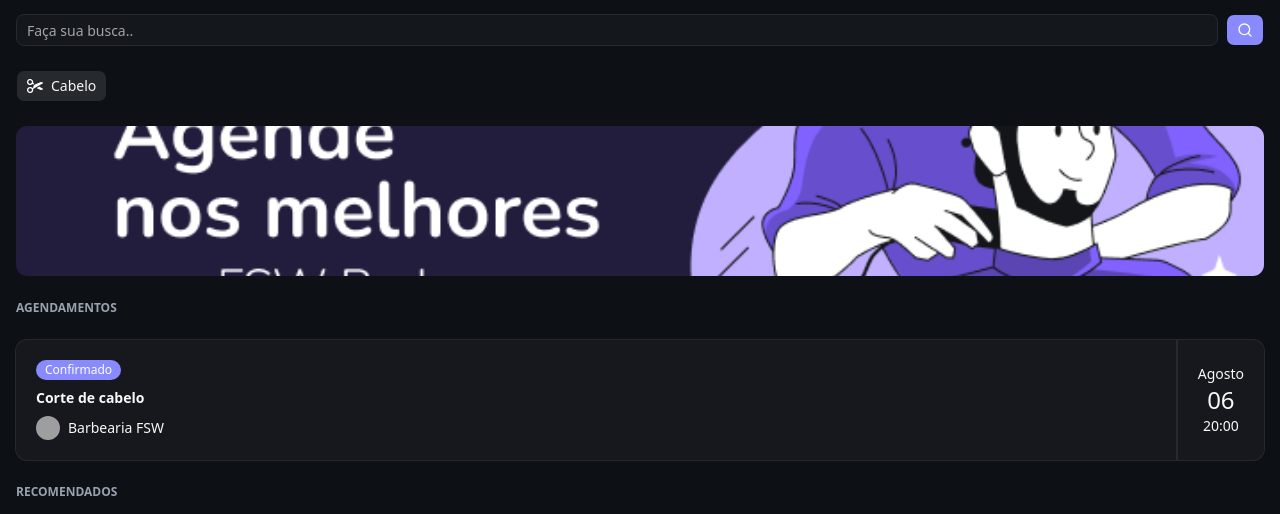
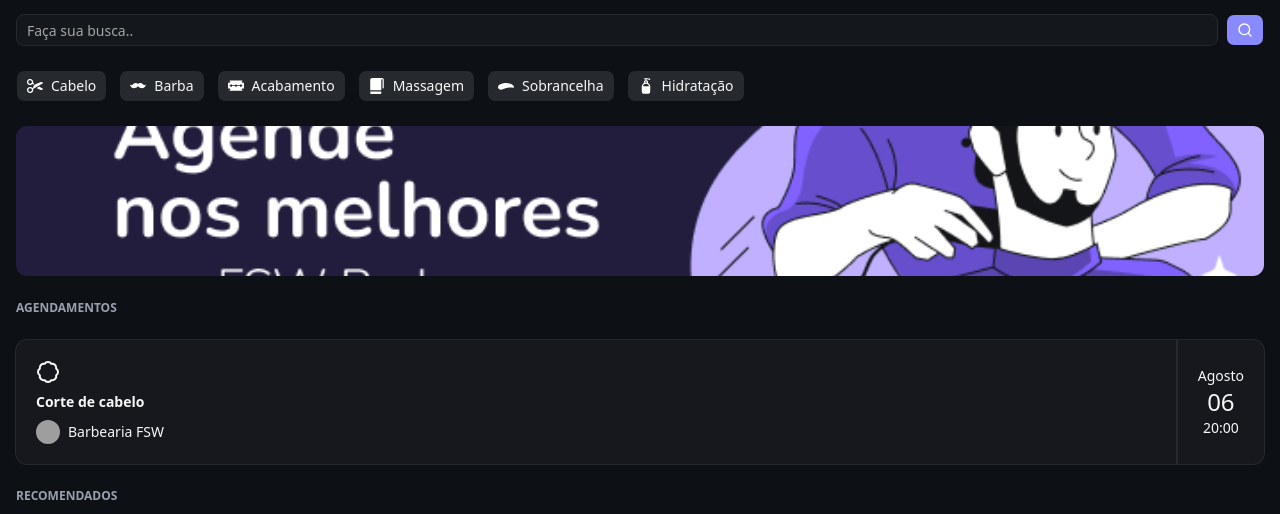
Before and after one commit to higorpalamin/barber-saas, a Next.js app: page / in a window 1280 px wide. Shown: the part 166-680 px from the top of the page. Built offline with nearby package versions, Linux system fonts and the light colour scheme; no server answers; the database is empty; grey boxes are pictures that could not be loaded.

Commit message:
feat: add BookingItem

```diff
--- /dev/null
+++ b/app/_components/booking-item.tsx
@@ -0,0 +1,38 @@
+import { Badge } from "lucide-react"
+import { Card, CardContent } from "./ui/card"
+import { Avatar, AvatarImage } from "./ui/avatar"
+
+function BookingItem() {
+  return (
+    <>
+      <h2 className="mt-6 mb-6 text-xs font-bold text-gray-400 uppercase">
+        Agendamentos
+      </h2>
+
+      <Card className="mt-6 p-0">
+        <CardContent className="flex justify-between p-0">
+          {/* esquerda */}
+          <div className="flex flex-col gap-2 py-5 pl-5">
+            <Badge className="w-fit">Confirmado</Badge>
+            <h3 className="font-semibold">Corte de cabelo</h3>
+            <div className="flex items-center gap-2">
+              <Avatar className="h-6 w-6">
+                <AvatarImage src="https://utfs.io/f/c97a2dc9-cf62-468b-a851-bfd2bdde775f-16p.png" />
+              </Avatar>
+              <p className="text-sm">Barbearia FSW</p>
+            </div>
+          </div>
+
+          {/* direita */}
+          <div className="flex flex-col items-center justify-center border-l-2 border-solid px-5">
+            <p className="text-sm">Agosto</p>
+            <p className="text-2xl">06</p>
+            <p className="text-sm">20:00</p>
+          </div>
+        </CardContent>
+      </Card>
+    </>
+  )
+}
+
+export default BookingItem
--- /dev/null
+++ b/app/_constants/search.ts
@@ -0,0 +1,31 @@
+interface quicksearchOptions {
+  imageUrl: string
+  title: string
+}
+
+export const quicksearchOptions: quicksearchOptions[] = [
+  {
+    imageUrl: "/cabelo.svg",
+    title: "Cabelo",
+  },
+  {
+    imageUrl: "/barba.svg",
+    title: "Barba",
+  },
+  {
+    imageUrl: "/acabamento.svg",
+    title: "Acabamento",
+  },
+  {
+    imageUrl: "/massagem.svg",
+    title: "Massagem",
+  },
+  {
+    imageUrl: "/sobrancelha.svg",
+    title: "Sobrancelha",
+  },
+  {
+    imageUrl: "/hidratacao.svg",
+    title: "Hidratação",
+  },
+]
--- a/app/page.tsx
+++ b/app/page.tsx
@@ -3,12 +3,11 @@ import Header from "./_components/header"
 import { Button } from "./_components/ui/button"
 import { Input } from "./_components/ui/input"
 import Image from "next/image"
-import { Card, CardContent } from "./_components/ui/card"
-import { Badge } from "./_components/ui/badge"
-import { Avatar, AvatarImage } from "./_components/ui/avatar"
 import { db } from "./_lib/prisma"
 import BarbershopItem from "./_components/barbershop-item"
 import Footer from "./_components/footer"
+import { quicksearchOptions } from "./_constants/search"
+import BookingItem from "./_components/booking-item"
 
 async function Home() {
   const barbershops = await db.barbershop.findMany({})
@@ -37,10 +36,17 @@ async function Home() {
 
         {/* busca rápida */}
         <div className="mt-6 flex gap-3 overflow-x-scroll [&::-webkit-scrollbar]:hidden">
-          <Button className="gap-2" variant="secondary">
-            <Image alt="Cabelo" src="/cabelo.svg" width={16} height={16} />
-            Cabelo
-          </Button>
+          {quicksearchOptions.map((option) => (
+            <Button className="gap-2" variant="secondary" key={option.title}>
+              <Image
+                alt={option.title}
+                src={option.imageUrl}
+                width={16}
+                height={16}
+              />
+              {option.title}
+            </Button>
+          ))}
         </div>
 
         {/* banner */}
@@ -55,32 +61,7 @@ async function Home() {
         </div>
 
         {/* agendamentos */}
-        <h2 className="mt-6 mb-6 text-xs font-bold text-gray-400 uppercase">
-          Agendamentos
-        </h2>
-
-        <Card className="mt-6 p-0">
-          <CardContent className="flex justify-between p-0">
-            {/* esquerda */}
-            <div className="flex flex-col gap-2 py-5 pl-5">
-              <Badge className="w-fit">Confirmado</Badge>
-              <h3 className="font-semibold">Corte de cabelo</h3>
-              <div className="flex items-center gap-2">
-                <Avatar className="h-6 w-6">
-                  <AvatarImage src="https://utfs.io/f/c97a2dc9-cf62-468b-a851-bfd2bdde775f-16p.png" />
-                </Avatar>
-                <p className="text-sm">Barbearia FSW</p>
-              </div>
-            </div>
-
-            {/* direita */}
-            <div className="flex flex-col items-center justify-center border-l-2 border-solid px-5">
-              <p className="text-sm">Agosto</p>
-              <p className="text-2xl">06</p>
-              <p className="text-sm">20:00</p>
-            </div>
-          </CardContent>
-        </Card>
+        <BookingItem />
 
         {/* recomendados */}
         <h2 className="mt-6 mb-6 text-xs font-bold text-gray-400 uppercase">
```
